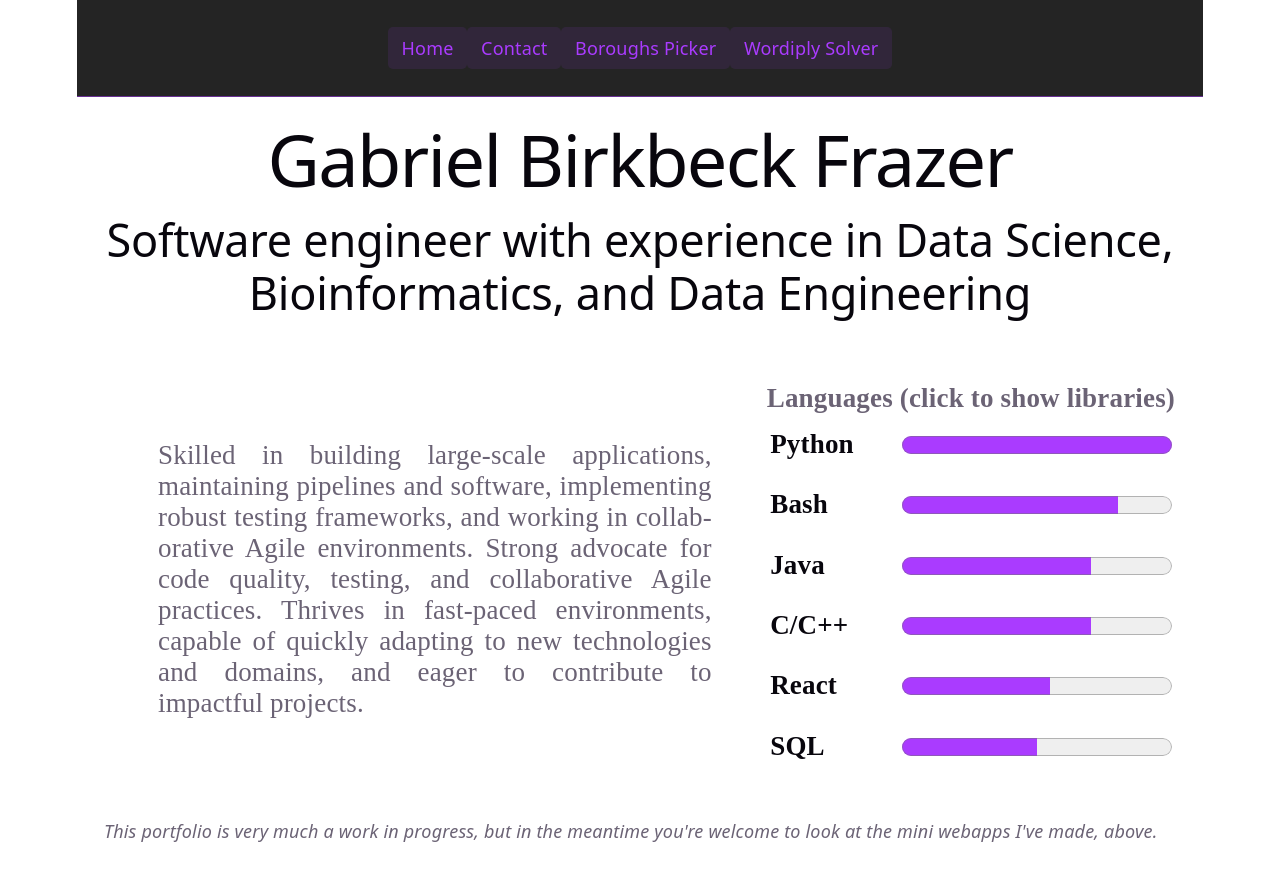
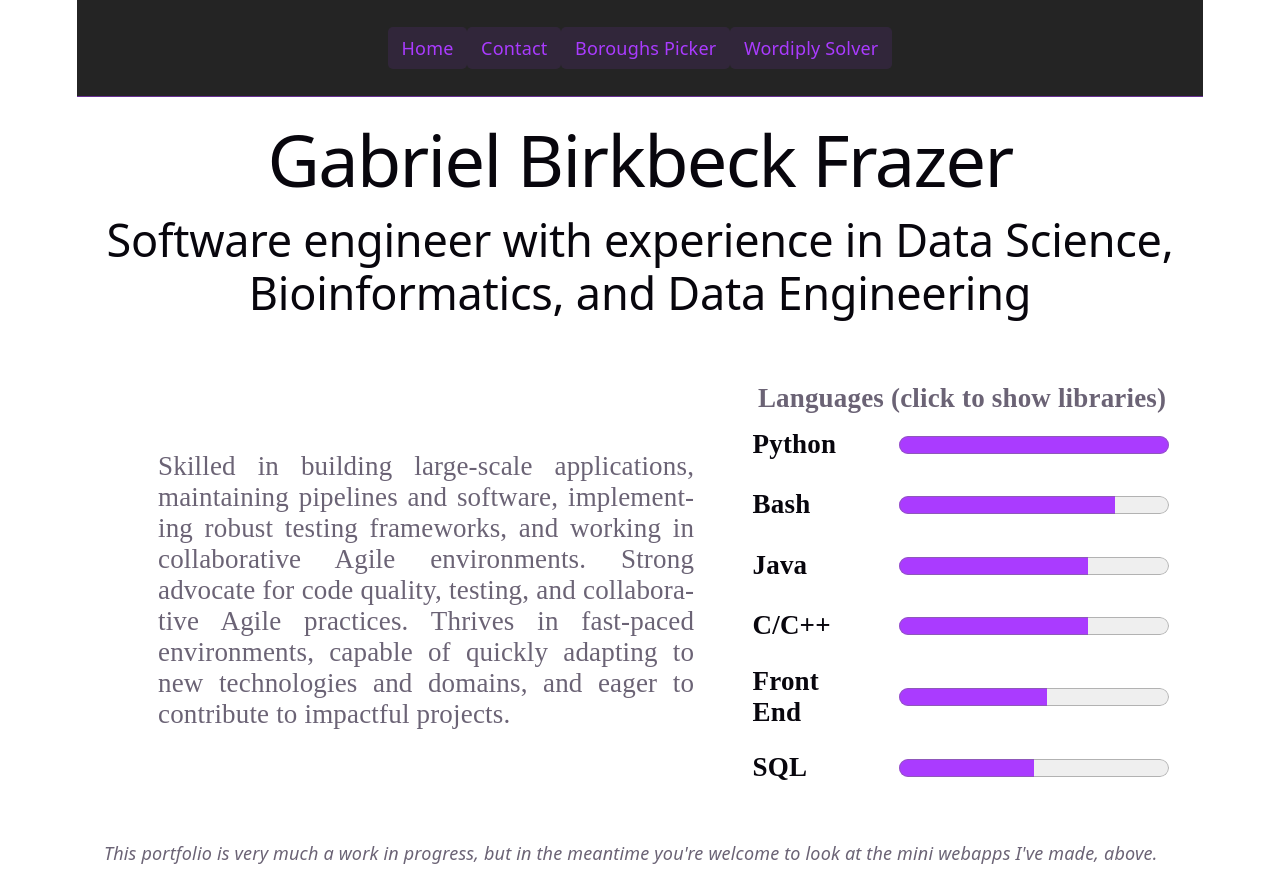
Before and after one commit to g-b-f/g-b-f.github.io, a React (Vite) app: page / in a window 1280 px wide. Before the commit the page ends 870 px from the top, so only its background shows below. Built offline with nearby package versions, Linux system fonts and the light colour scheme.

Commit message:
Update stuff for front-end

```diff
--- a/src/modules/languages.ts
+++ b/src/modules/languages.ts
@@ -17,7 +17,7 @@ export const languages: LanguageTableProps = {
   Java: { level: 7, libraries: ["Spring", "mockito", "JUnit", "Maven"] },
   "C/C++": { level: 7, libraries: ["platformio"] },
   Bash: { level: 8, libraries: ["GNU coreutils"] },
-  React: { level: 5.5, libraries: ["React Router", "Vite"] },
+  "Front End": { level: 5.5, libraries: ["React", "Vite", "Typescript", "HTML", "CSS"] },
   SQL: { level: 5, libraries: ["PostgreSQL", "MySQL", "SQLite"] }
 };
 
```
